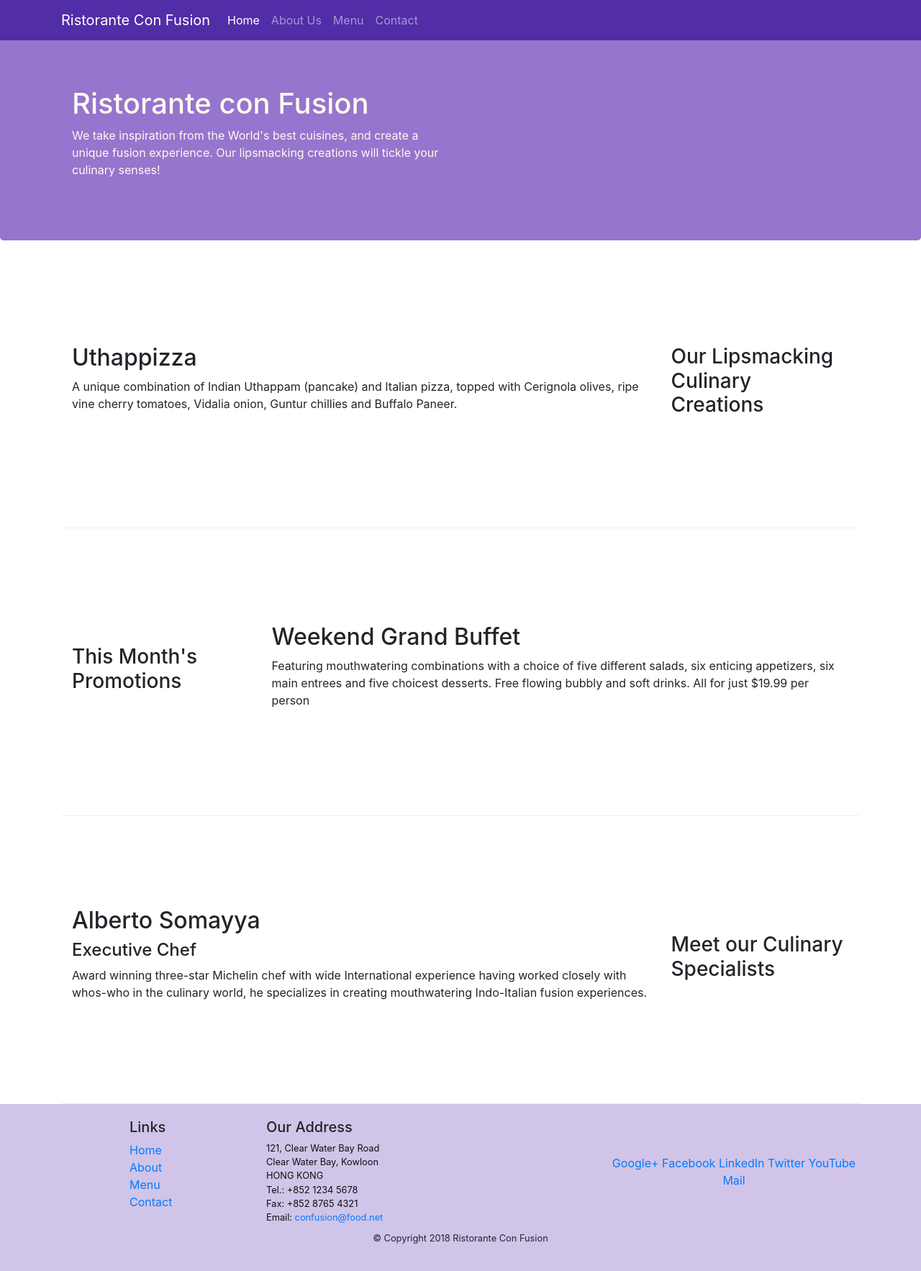
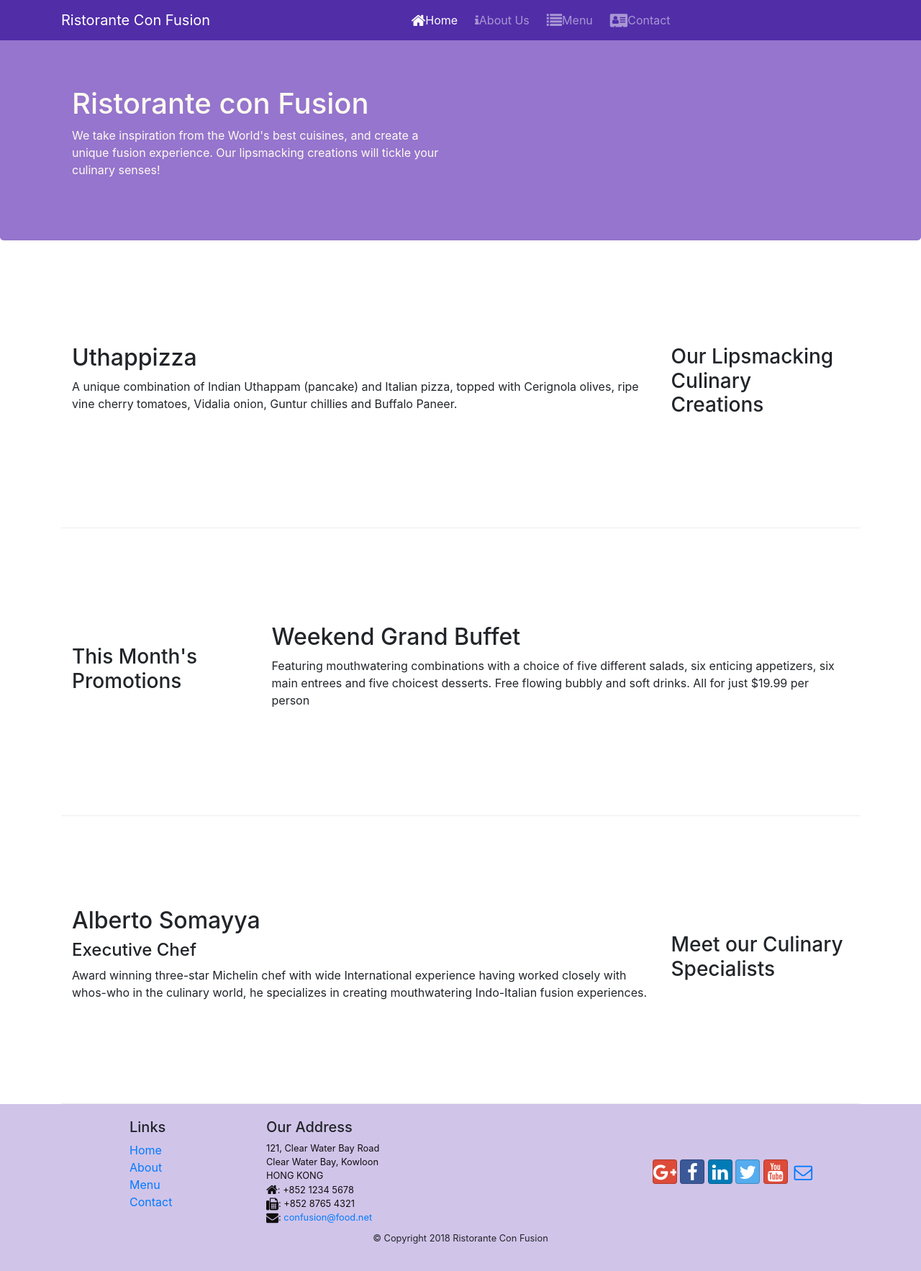
Before and after one commit to yogigupta1206/FrontEnd_Restaurant_Website, a website: page index.html in a window 1280 px wide. Shown: the whole page at 72% size. Drawn offline with nearby package versions, Linux system fonts and the light colour scheme.

Commit message:
Icon from Font Awesome & BootStrap Social

```diff
--- a/index.html
+++ b/index.html
@@ -9,6 +9,8 @@
 
     <!-- Bootstrap CSS -->
     <link rel="stylesheet" href="node_modules/bootstrap/dist/css/bootstrap.min.css">
+    <link rel="stylesheet" href="node_modules/font-awesome/css/font-awesome.css">
+    <link rel="stylesheet" href="node_modules/bootstrap-social/bootstrap-social.css">
     <link rel="stylesheet" href="CSS/style.css">
     <title>Ristorante Con Fusion</title>
 
@@ -24,11 +26,11 @@
             <a class="navbar-brand text-white" href="#">Ristorante Con Fusion</a>
 
             <div class="collapse navbar-collapse" id="Navbar">
-                <ul class="navbar-nav mr-auto">
-                    <li class="nav-item active"><a class="nav-link" href="#">Home</a></li>
-                    <li class="nav-item "><a class="nav-link" href="./aboutus.html">About Us</a></li>
-                    <li class="nav-item "><a class="nav-link" href="#">Menu</a></li>
-                    <li class="nav-item "><a class="nav-link" href="#">Contact</a></li>
+                <ul class="navbar-nav ml-auto mr-auto ">
+                    <li class="nav-item active px-1"><a class="nav-link" href="#"><span class="fa fa-home fa-lg"></span>Home</a></li>
+                    <li class="nav-item px-1"><a class="nav-link" href="./aboutus.html"><span class="fa fa-info fg-lg"></span>About Us</a></li>
+                    <li class="nav-item px-1"><a class="nav-link" href="#"><span class="fa fa-list fa-lg"></span>Menu</a></li>
+                    <li class="nav-item px-1"><a class="nav-link" href="#"><span class="fa fa-address-card fa-lg"></span>Contact</a></li>
                 </ul>
             </div>
         </div>
@@ -100,20 +102,20 @@
 		              121, Clear Water Bay Road<br>
 		              Clear Water Bay, Kowloon<br>
 		              HONG KONG<br>
-		              Tel.: +852 1234 5678<br>
+		              <i class="fa fa-home fa-lg"></i>: +852 1234 5678<br>
 
-                      Fax: +852 8765 4321<br>
-		              Email: <a href="mailto:confusion@food.net">confusion@food.net</a>
+                        <i class="fa fa-fax fa-lg"></i>: +852 8765 4321<br>
+                        <i class="fa fa-envelope fa-lg"></i>: <a href="mailto:confusion@food.net">confusion@food.net</a>
 		           </address>
                 </div>
                 <div class="col-12 col-sm-4 align-self-center">
                     <div class="text-center">
-                        <a href="http://google.com/+">Google+</a>
-                        <a href="http://www.facebook.com/profile.php?id=">Facebook</a>
-                        <a href="http://www.linkedin.com/in/">LinkedIn</a>
-                        <a href="http://twitter.com/">Twitter</a>
-                        <a href="http://youtube.com/">YouTube</a>
-                        <a href="mailto:">Mail</a>
+                        <a class="btn btn-social-icon btn-google" href="http://google.com/+"><i class="fa fa-google-plus"></i></a>
+                        <a class="btn btn-social-icon btn-facebook" href="http://www.facebook.com/profile.php?id="><i class="fa fa-facebook"></i></a>
+                        <a class="btn btn-social-icon btn-linkedin" href="http://www.linkedin.com/in/"><i class="fa fa-linkedin"></i></a>
+                        <a class="btn btn-social-icon btn-twitter" href="http://twitter.com/"><i class="fa fa-twitter"></i></a>
+                        <a class="btn btn-social-icon btn-google" href="http://youtube.com/"><i class="fa fa-youtube"></i></a>
+                        <a class="btn btn-social-icon" href="mailto:"><i class="fa fa-envelope-o"></i></a>
                     </div>
                 </div>
             </div>
--- a/package.json
+++ b/package.json
@@ -15,6 +15,8 @@
   },
   "dependencies": {
     "bootstrap": "^4.0.0",
+    "bootstrap-social": "^5.1.1",
+    "font-awesome": "^4.7.0",
     "jquery": "^3.3.1",
     "popper.js": "^1.12.9"
   }
```
Also changed, not shown: aboutus.html (+13 -11 lines), 1 other file.
